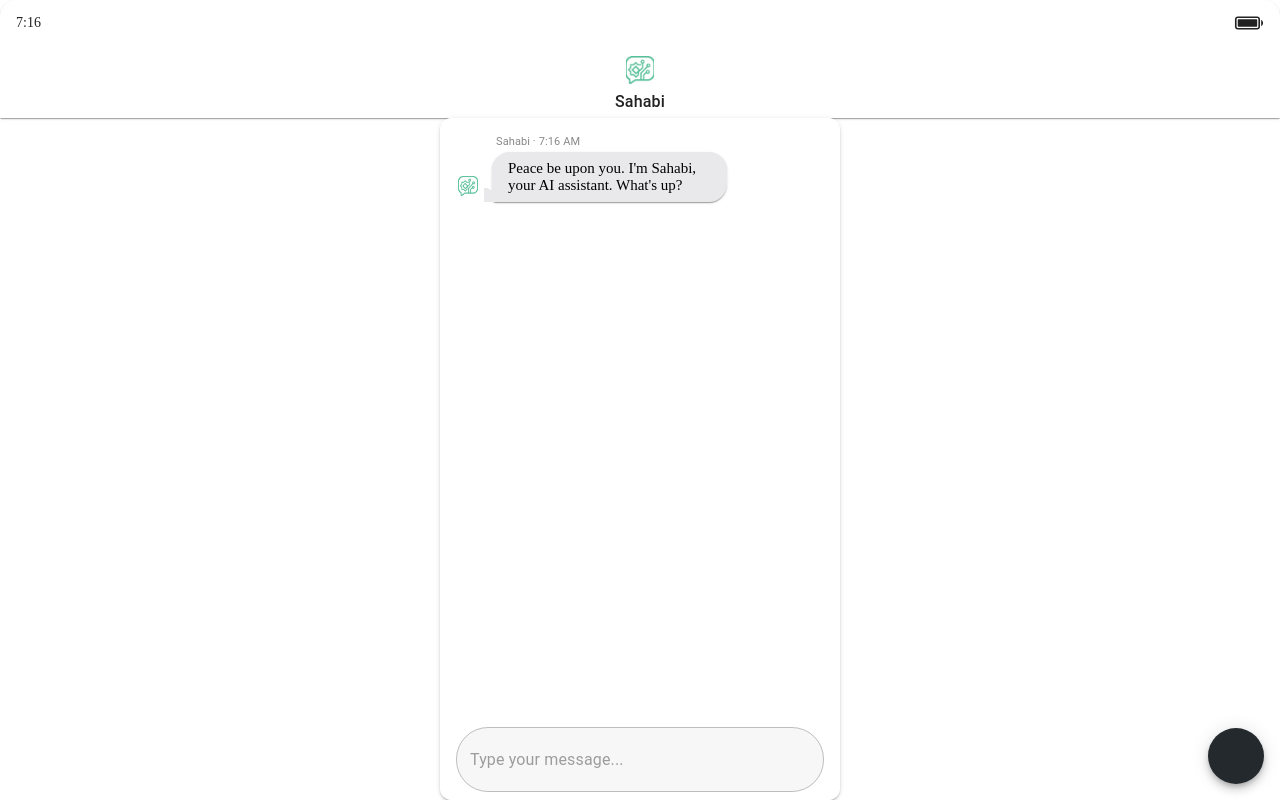
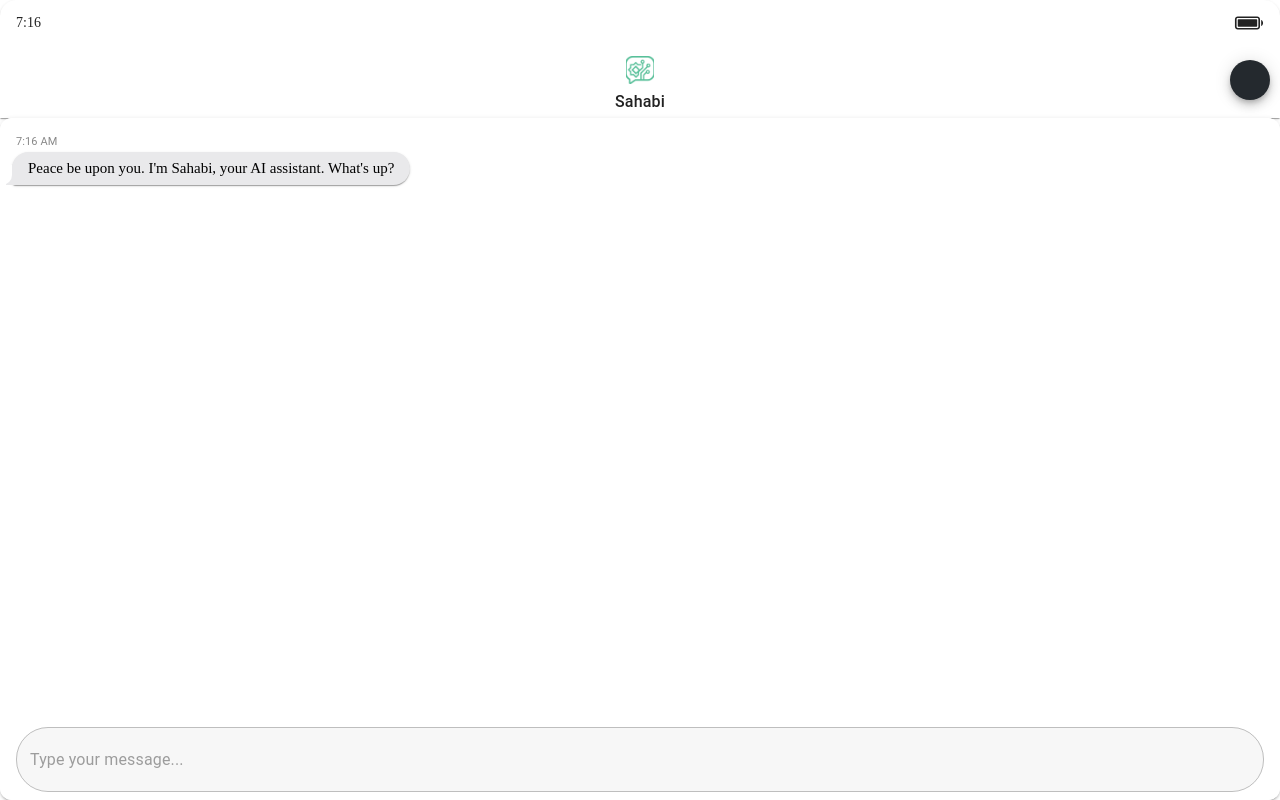
Before and after one commit to Baraa01Damer/Sahabi, a Next.js app: page / in a window 1280 px wide. Built offline with nearby package versions, Linux system fonts and the light colour scheme; some icons are missing.

Commit message:
Updated chat interface and global styles
- Fixd chat message bubbles and adjusted positioning for visual consistency.
- Updated GitHub repo button position and size for better accessibility and visibility.

```diff
--- a/app/api/chat/route.js
+++ b/app/api/chat/route.js
@@ -8,6 +8,7 @@ const systemPrompt = `You are Sahabi, a helpful and knowledgeable AI assistant.
 3. Ask for clarification when needed
 4. Maintain a consistent persona across conversations
 5. Be respectful and courteous at all times
+6. If someone greets you with "walaikum assalam" or similar, respond as a fellow Muslim with appropriate Islamic greetings and maintain that cultural context throughout the conversation.
 
 If you're asked to perform tasks that could be harmful or unethical, politely decline and explain why.`;
 
--- a/app/components/GitHubLink.jsx
+++ b/app/components/GitHubLink.jsx
@@ -12,16 +12,16 @@ const GitHubLink = () => {
             rel="noopener noreferrer"
             sx={{
                 position: 'fixed',
-                bottom: 16,
-                right: 16,
+                top: 60,
+                right: 10,
                 bgcolor: '#24292e', // GitHub color
                 '&:hover': {
                     bgcolor: '#2f363d', // Slightly change color to lighter on hover
                 },
                 display: { xs: 'none', sm: 'flex' }, // Hide on mobile, show on small screens and up
             }}
-            size="large"
-            aria-label="View source on GitHub"
+            size="small"
+            aria-label="View repository on GitHub"
         >
             <GitHubIcon sx={{ color: 'white' }} />
         </Fab>
--- a/app/globals.css
+++ b/app/globals.css
@@ -3,3 +3,11 @@
   padding: 0;
   margin: 0;
 }
+
+html,
+body {
+  overflow-x: hidden;
+  width: 100%;
+  height: 100%;
+  position: relative;
+}
--- a/app/page.js
+++ b/app/page.js
@@ -180,20 +180,28 @@ export default function Home() {
     // Main container for the chat interface
     <Box
       width="100%"
-      height="100vh"
+      height="100dvh"
       display="flex"
       flexDirection="column"
       justifyContent="center"
       alignItems="center"
       p={0}
-      sx={{ bgcolor: '#fff' }}
+      sx={{
+        bgcolor: '#fff',
+        overflow: 'hidden',
+        position: 'fixed',
+        top: 0,
+        left: 0,
+        right: 0,
+        bottom: 0
+      }}
     >
       <ImessageHeader />
       {/* Chat window container */}
       <Stack
         direction="column"
-        width={{ xs: '100%', sm: '90%', md: '400px' }}
-        height={{ xs: '100%', sm: '700px' }}
+        width="100%"
+        height="100%"
         borderRadius={3}
         boxShadow={2}
         bgcolor="#fff"
@@ -234,20 +242,9 @@ export default function Home() {
           {messages.map((message, index) => (
             message.role === 'assistant' ? (
               <Box key={index} display="flex" alignItems="flex-end" mb={1}>
-                <Avatar
-                  src="/sahabi.png"
-                  alt="Sahabi Logo"
-                  sx={{
-                    width: 32,
-                    height: 32,
-                    mr: 1,
-                    p: 0.8,
-                    bgcolor: 'white'
-                  }}
-                />
                 <Box>
                   {/* Name and timestamp */}
-                  <Typography sx={{ fontSize: 11, color: '#888', ml: 0.5, mb: 0.2 }}>Sahabi · {currentTime}</Typography>
+                  <Typography sx={{ fontSize: 11, color: '#888', ml: 0.5, mb: 0.2 }}>{/*Sahabi ·*/} {currentTime}</Typography>
                   <Box
                     sx={{
                       bgcolor: '#E9E9EB',
@@ -255,19 +252,31 @@ export default function Home() {
                       borderRadius: '18px 18px 18px 4px',
                       px: 2,
                       py: 1,
-                      maxWidth: { xs: '85vw', sm: '70%' },
+                      maxWidth: '85vw',
                       fontSize: 15,
                       boxShadow: 1,
                       position: 'relative',
+                      '&:before': {
+                        content: '""',
+                        position: 'absolute',
+                        left: -6,
+                        bottom: 0,
+                        width: 20,
+                        height: 20,
+                        background: '#E9E9EB',
+                        borderBottomRightRadius: '50%',
+                        zIndex: 0,
+                      },
                       '&:after': {
                         content: '""',
                         position: 'absolute',
-                        left: -8,
+                        left: -20,
                         bottom: 0,
-                        width: 12,
-                        height: 16,
-                        background: 'radial-gradient(circle at 0 100%, #E9E9EB 70%, transparent 70%)',
-                        zIndex: 0,
+                        width: 20,
+                        height: 20,
+                        background: '#fff',
+                        borderBottomRightRadius: '50%',
+                        zIndex: 1,
                       },
                     }}
                   >
@@ -300,19 +309,31 @@ export default function Home() {
                     borderRadius: '18px 18px 4px 18px',
                     px: 2,
                     py: 1,
-                    maxWidth: { xs: '85vw', sm: '70%' },
+                    maxWidth: '85vw',
                     fontSize: 15,
                     boxShadow: 1,
                     position: 'relative',
+                    '&:before': {
+                      content: '""',
+                      position: 'absolute',
+                      right: -6,
+                      bottom: 0,
+                      width: 20,
+                      height: 20,
+                      background: '#458AF7',
+                      borderBottomLeftRadius: '50%',
+                      zIndex: 0,
+                    },
                     '&:after': {
                       content: '""',
                       position: 'absolute',
-                      right: -8,
+                      right: -20,
                       bottom: 0,
-                      width: 12,
-                      height: 16,
-                      background: 'radial-gradient(circle at 100% 100%, #458AF7 70%, transparent 70%)',
-                      zIndex: 0,
+                      width: 20,
+                      height: 20,
+                      background: '#fff',
+                      borderBottomLeftRadius: '50%',
+                      zIndex: 1,
                     },
                   }}
                 >
@@ -324,17 +345,6 @@ export default function Home() {
           {/* Show typing animation when loading */}
           {isLoading && (
             <Box display="flex" alignItems="flex-end" mb={1}>
-              <Avatar
-                src="/sahabi.png"
-                alt="Sahabi Logo"
-                sx={{
-                  width: 32,
-                  height: 32,
-                  mr: 1,
-                  p: 0.8,
-                  bgcolor: 'white'
-                }}
-              />
               <Box
                 bgcolor="#E9E9EB"
                 borderRadius="18px 18px 18px 4px"
@@ -348,15 +358,27 @@ export default function Home() {
                   py: 1,
                   boxShadow: 1,
                   position: 'relative',
+                  '&:before': {
+                    content: '""',
+                    position: 'absolute',
+                    left: -6,
+                    bottom: 0,
+                    width: 20,
+                    height: 20,
+                    background: '#E9E9EB',
+                    borderBottomRightRadius: '50%',
+                    zIndex: 0,
+                  },
                   '&:after': {
                     content: '""',
                     position: 'absolute',
-                    left: -8,
+                    left: -20,
                     bottom: 0,
-                    width: 12,
-                    height: 16,
-                    background: 'radial-gradient(circle at 0 100%, #E9E9EB 70%, transparent 70%)',
-                    zIndex: 0,
+                    width: 20,
+                    height: 20,
+                    background: '#fff',
+                    borderBottomRightRadius: '50%',
+                    zIndex: 1,
                   },
                 }}
               >
```
